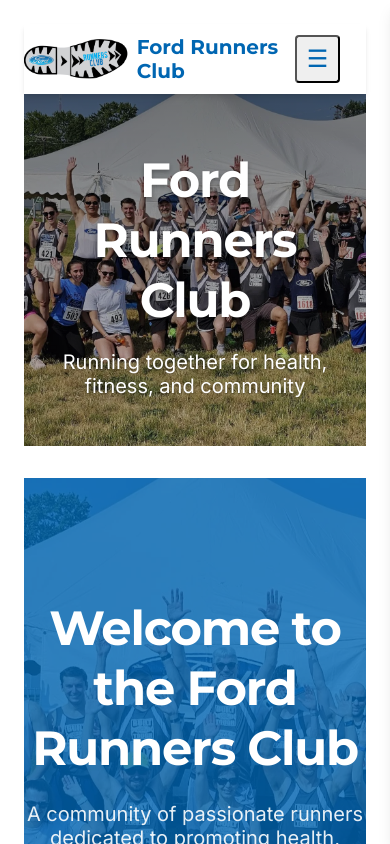
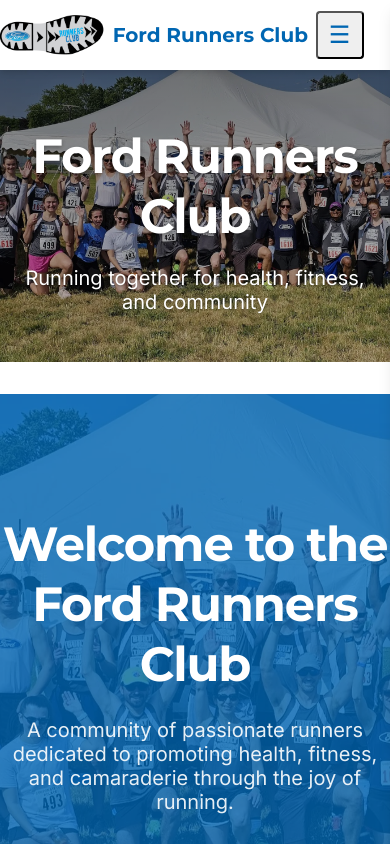
Before and after one commit to sivak1rl/dev.fordrunners.club, a React (Vite) app in the folder frontend/: page / in a window 390 px wide. Shown: the top 844 px of the page. Built offline with nearby package versions, Linux system fonts and the light colour scheme.

Commit message:
update styles

```diff
--- a/frontend/src/styles/global.css
+++ b/frontend/src/styles/global.css
@@ -38,6 +38,10 @@
 
 h6 {
   font-size: var(--fs-base);
+}
+
+body {
+  margin:0;
 }
 
 p {
--- a/frontend/src/styles/layout.css
+++ b/frontend/src/styles/layout.css
@@ -26,7 +26,10 @@
 
   body {
     overflow-x: hidden;
-    padding:1em;
+  }
+
+  html {
+    background-color: var(--color-primary)
   }
 }
 .content {
```
